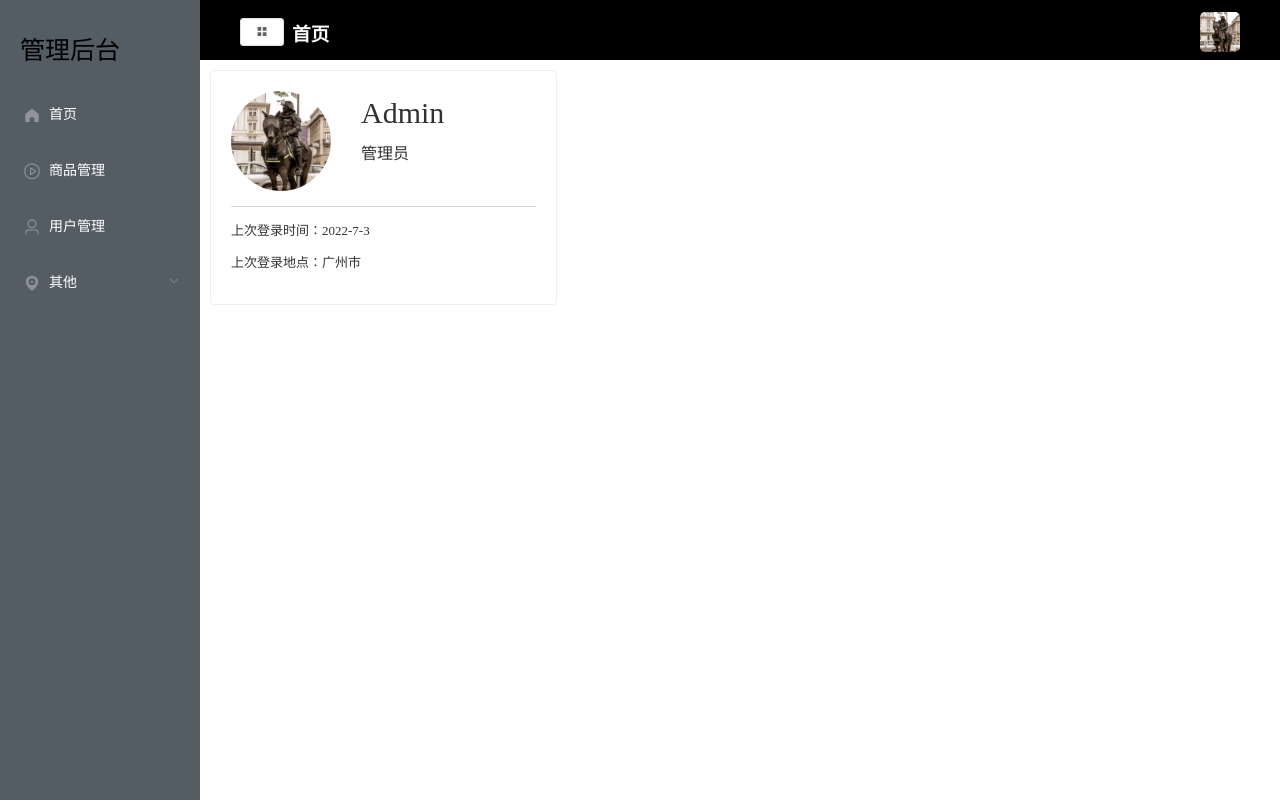
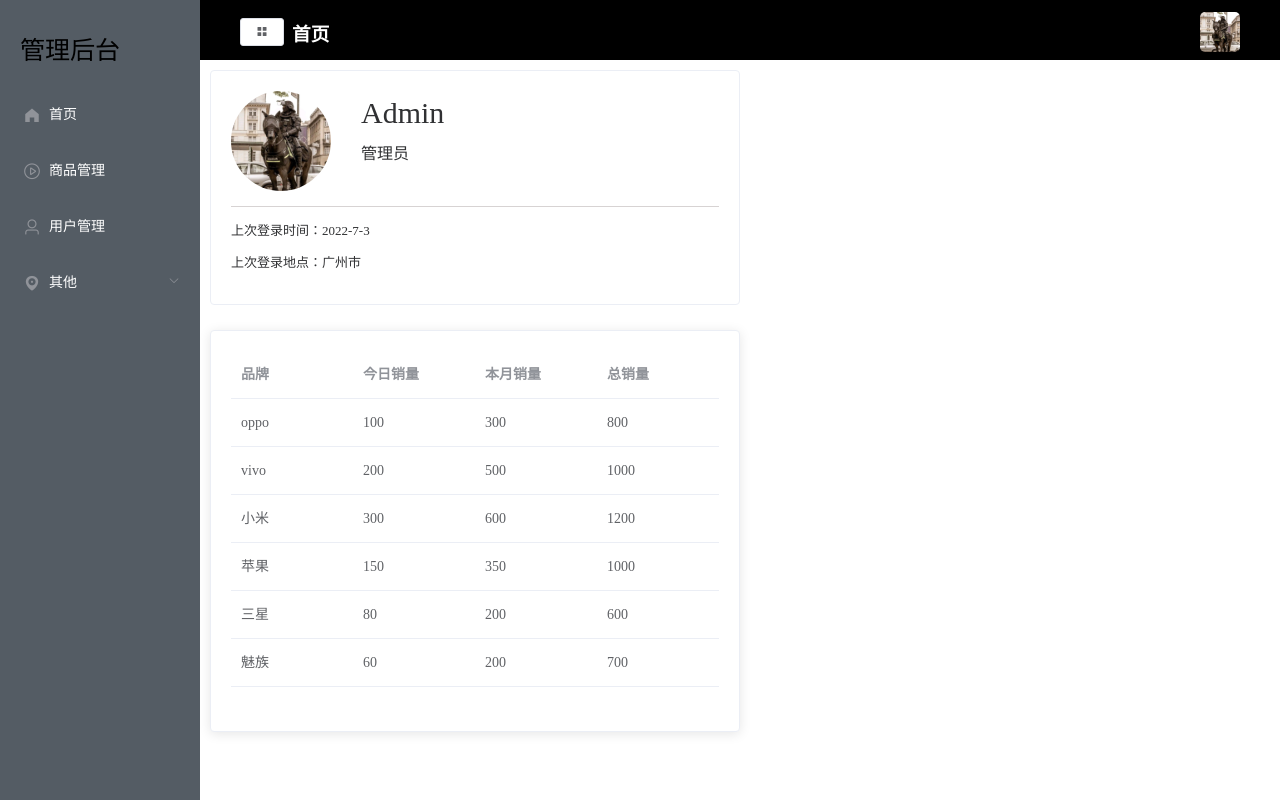
Before and after one commit to 34704366/manage_hm, a Vue app: page /home in a window 1280 px wide. Built offline with nearby package versions, Linux system fonts and the light colour scheme.

Commit message:
添加了主页表格 消除闪动bug

```diff
--- a/views/Home/index.vue
+++ b/views/Home/index.vue
@@ -1,6 +1,6 @@
 <template>
     <el-row class="content" :gutter="20">
-        <el-col :span="8" class="el-col-box">
+        <el-col :span="12" class="el-col-box">
             <el-card shadow="hover">
                 <div class="userCard">
                     <img :src="userAvatar" alt="用户头像">
@@ -18,6 +18,14 @@
                     </p>
                 </div>
             </el-card>
+            <el-card style="margin-top: 25px; height:400px">
+                <el-table :data="tableData" style="width:99.9%">
+                    <el-table-column v-for="(value, key) in tableLabel" :key="key"
+                    :prop="key" :label="value">
+
+                    </el-table-column>
+                </el-table>
+            </el-card>
         </el-col>
     </el-row>
 </template>
@@ -33,6 +41,52 @@ export default {
             oldLoginLocation: '广州市',
 
             mockServer: "http://127.0.0.1:4523/mock/1223322",
+
+            tableData: [
+                {
+                    name: 'oppo',
+                    todaySales: 100,
+                    monthSales: 300,
+                    totalSales: 800
+                },
+                {
+                    name: 'vivo',
+                    todaySales: 200,
+                    monthSales: 500,
+                    totalSales: 1000
+                },
+                {
+                    name: '小米',
+                    todaySales: 300,
+                    monthSales: 600,
+                    totalSales: 1200
+                },
+                {
+                    name: '苹果',
+                    todaySales: 150,
+                    monthSales: 350,
+                    totalSales: 1000
+                },
+                {
+                    name: '三星',
+                    todaySales: 80,
+                    monthSales: 200,
+                    totalSales: 600
+                },
+                {
+                    name: '魅族',
+                    todaySales: 60,
+                    monthSales: 200,
+                    totalSales: 700
+                },
+            ],
+            tableLabel: {
+                name: '品牌',
+                todaySales: '今日销量',
+                monthSales: '本月销量',
+                totalSales: '总销量',
+            }
+
         }
     }
 }
@@ -40,6 +94,7 @@ export default {
 
 
 <style scoped>
+
 .content .el-col-box {
     margin: 10px 10px;
 }
--- a/views/Index.vue
+++ b/views/Index.vue
@@ -32,7 +32,18 @@ export default {
 </script>
 
 <!-- 添加scoped可以实现组件的私有化，不影响全局样式 -->
-<style lang="less" scoped>
+<style lang="less">
+
+// 消除由滚动条造成的左右闪动
+html, body {
+  height: 100%;
+  overflow: auto;
+  margin: 0;
+}
+html{
+  overflow-y: auto;
+}
+
 .el-header {
     background-color: black;
 }
```
